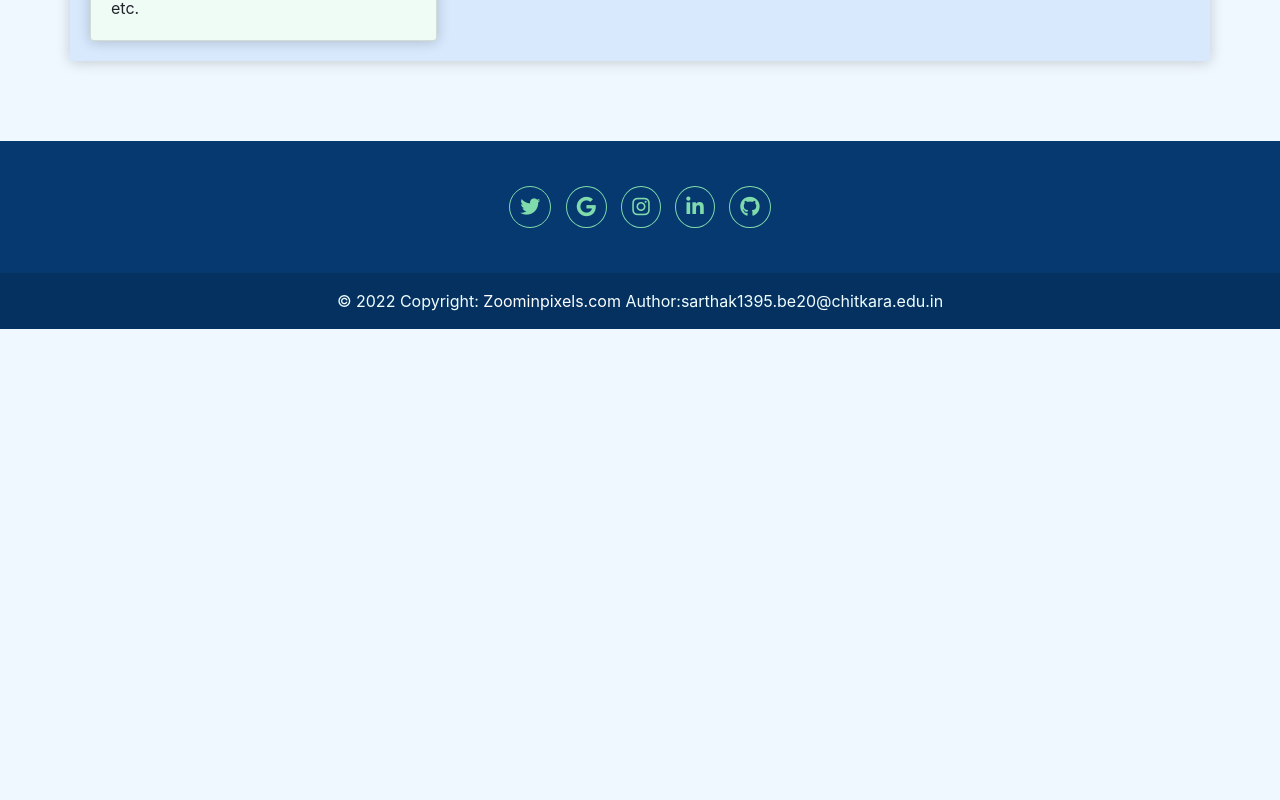
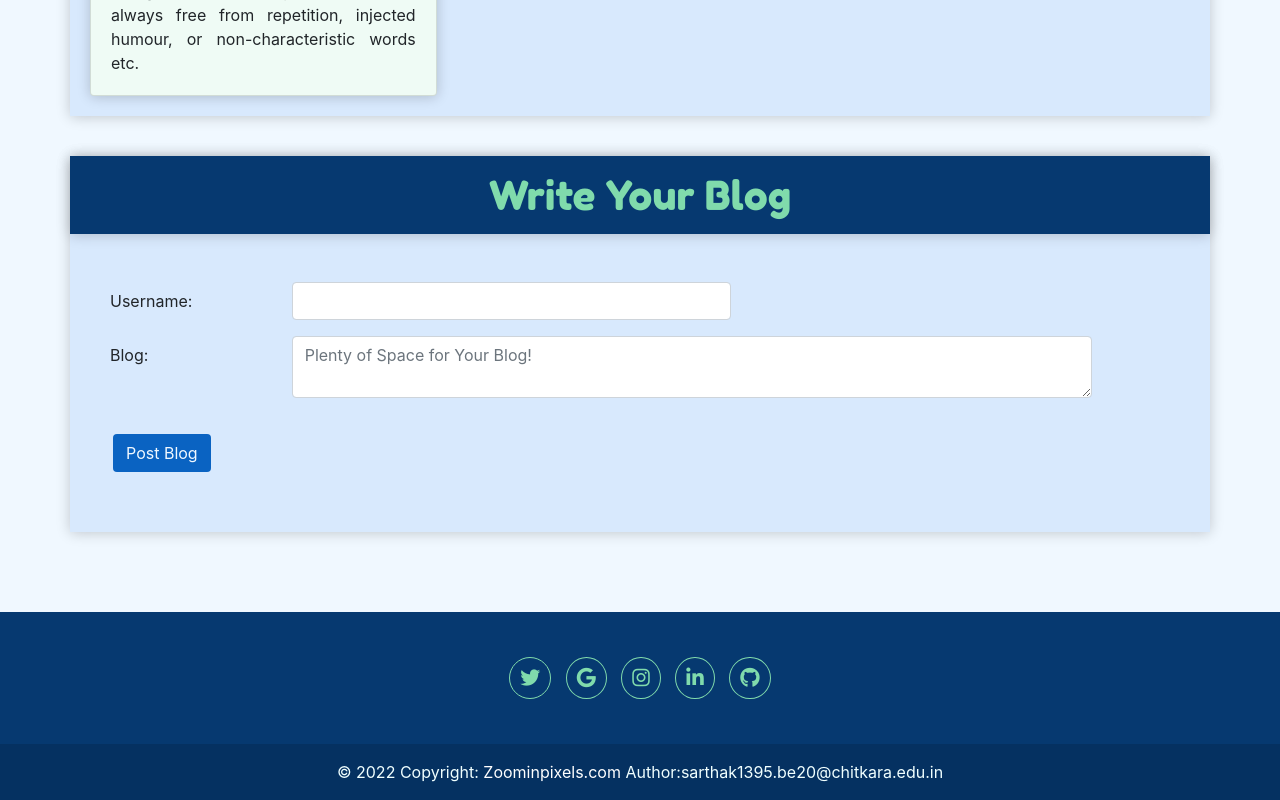
Before and after one commit to itsSarthak101/Sessional-assessment-2, a plain HTML site: page index.html in a window 1280 px wide. Shown: the part 1395-2195 px from the top of the page. Before the commit the page ends 1724 px from the top, so only its background shows below. Drawn offline with nearby package versions, Linux system fonts and the light colour scheme.

Commit message:
blog form

```diff
--- a/ajax.js
+++ b/ajax.js
@@ -10,3 +10,12 @@ function getPhotos() {
         console.log("Error: " + errorThrown)
     })
 }
+
+$("#search_btn").click(getPhotos);
+
+// Blog Append
+$("#post_blogt").click(function() {
+    var user = $("#username").val();
+    var inpBlog = $("#inputblog").val();
+    $("#blog-col").append(`<div id="bodyBlog"></div><div id="blogUser">${user}</div><div id="blogContent">${inpBlog}</div></div>`)
+});
--- a/app_css.css
+++ b/app_css.css
@@ -1,3 +1,6 @@
+@import url('https://fonts.googleapis.com/css2?family=Playball&display=swap');
+@import url('https://fonts.googleapis.com/css2?family=Fredoka+One&display=swap');
+
 *{
     padding: 0;
     margin: 0;
@@ -116,6 +119,69 @@ body {
     padding-top: 10px;
 }
 
+#addBlog_div {
+    margin-top: 5vh;
+    padding: 0;
+    background-color: #D8E9FD;
+    padding-bottom: 20px;
+    box-shadow: 0 1px 13px 0 rgba(0, 0, 0, 0.2);
+}
+#addBlog_div h1 {
+    text-align: center;
+    background-color: #063970;
+    width: 100%;
+    color: #80DBAC;
+    font-family: 'Fredoka One', cursive;
+    font-size: 40px;
+    padding: 15px 0px 15px 0px;
+    box-shadow: 0 1px 13px 0 rgba(0, 0, 0, 0.2);
+}
+#addBlog_div h3 {
+    color: #063970;
+}
+#addBlog_div input {
+    font-weight: 500;
+    color: #063970;
+    width: 50%;
+    min-width: 30vh;
+}
+#addBlog_div textarea {
+}
+
+form {
+    padding: 5vh 5vh 5vh 5vh;
+}
+.form_label {
+    font-size: 40px;
+    color: #063970;
+    font-weight: 500;
+
+}
+textarea {
+    margin-bottom: 20px;
+    max-width: 100vh;
+    min-width: 30vh;
+}
+#username:focus {
+    background-color: #BFEDD5;
+    color: #063970;
+}
+#inputblog:focus {
+    background-color: #BFEDD5;
+    height: 20vh;
+    color: #063970;
+}
+
+#post_blog {
+    margin-left: 3px;
+    background-color: #0A63C2;
+    color: aliceblue;
+}
+#post_blog:hover {
+    background-color: #80DBAC;
+    color: #063970;
+}
+
 /* Footer */
 #footer {
     margin-top: 10vh;
--- a/index.html
+++ b/index.html
@@ -68,6 +68,27 @@
             </div>
         </div>
 
+        <!-- Add Blog Form -->
+        <div class="container" id="addBlog_div">
+            <h1>Write Your Blog</h1>
+            <form>
+                <div class="row mb-3">
+                  <label for="inputUsername" class="col-sm-2 col-form-label" class="form_label">Username:</label>
+                  <div class="col-sm-10">
+                    <input type="text" class="form-control" id="username">
+                  </div>
+                </div>
+                <div class="row mb-3">
+                  <label for="inputBlog" class="col-sm-2 col-form-label" class="form_label">Blog:</label>
+                  <div class="col-sm-10">
+                    <textarea type="text" class="form-control" id="inputblog" placeholder="Plenty of Space for Your Blog!"></textarea>
+                  </div>
+                </div>
+
+                <button type="submit" class="btn" id="post_blog">Post Blog</button>
+              </form>
+        </div>
+
         <!-- Footer -->
         <footer class="text-center" id="footer">
             <div class="container" id="footer_container">
```
